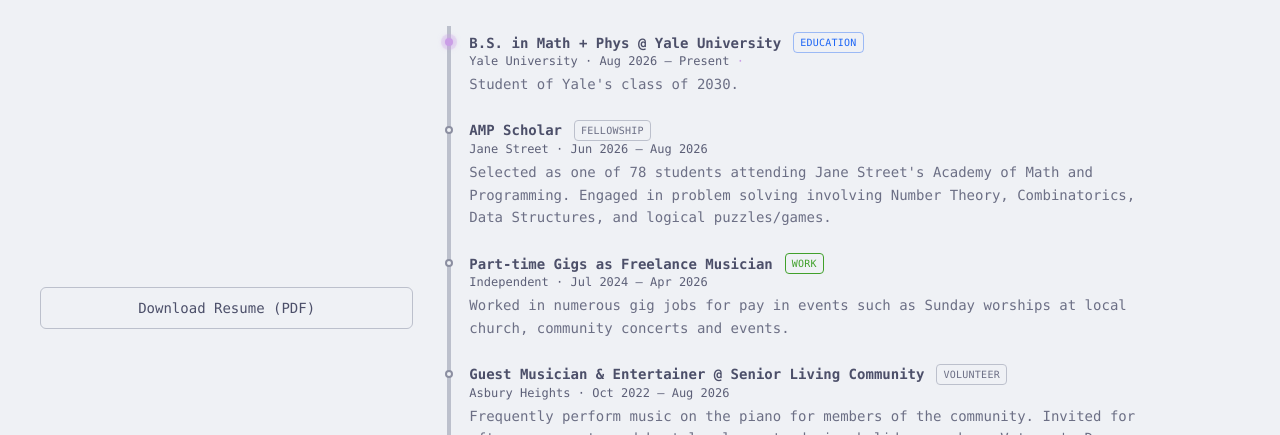
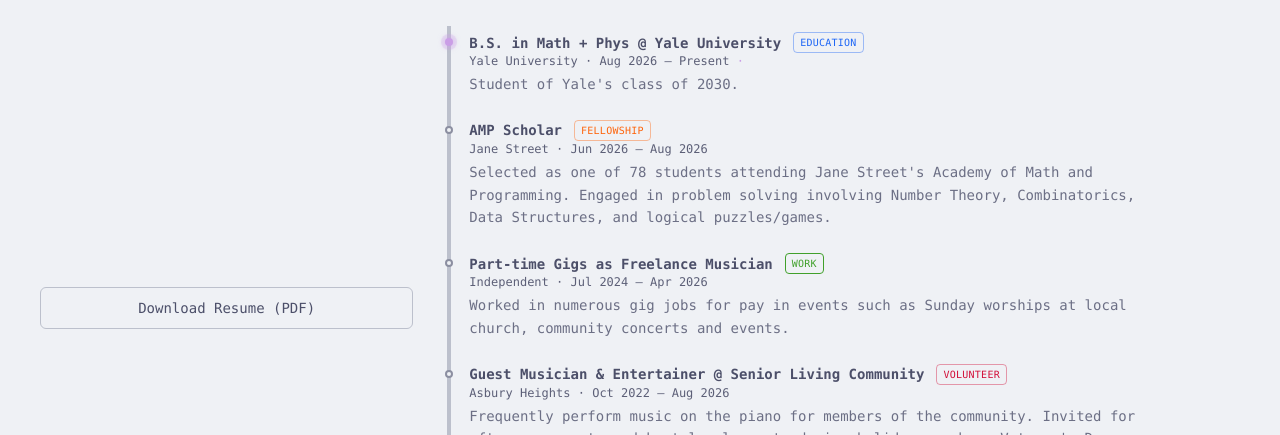
Before and after one commit to devxfu/personal-site, a React (Vite) app: page / in a window 1280 px wide. Shown: the part 2440-2875 px from the top of the page. Built offline with nearby package versions, Linux system fonts and the light colour scheme.

Commit message:
Fix: Refactor Timeline for Dynamic Type Assignment as Opposed to Enums
Fixed timeline UI alignment, cleaned code for modularity.

```diff
--- a/src/components/Timeline.jsx
+++ b/src/components/Timeline.jsx
@@ -22,6 +22,8 @@
 const TYPE_STYLES = {
   work: "border-green text-green",
   education: "border-blue/40 text-blue",
+  volunteer: "border-red/40 text-red",
+  fellowship: "border-peach/40 text-peach",
 };
 const FALLBACK_TYPE_STYLE = "border-surface1 text-subtext0";
 
```
